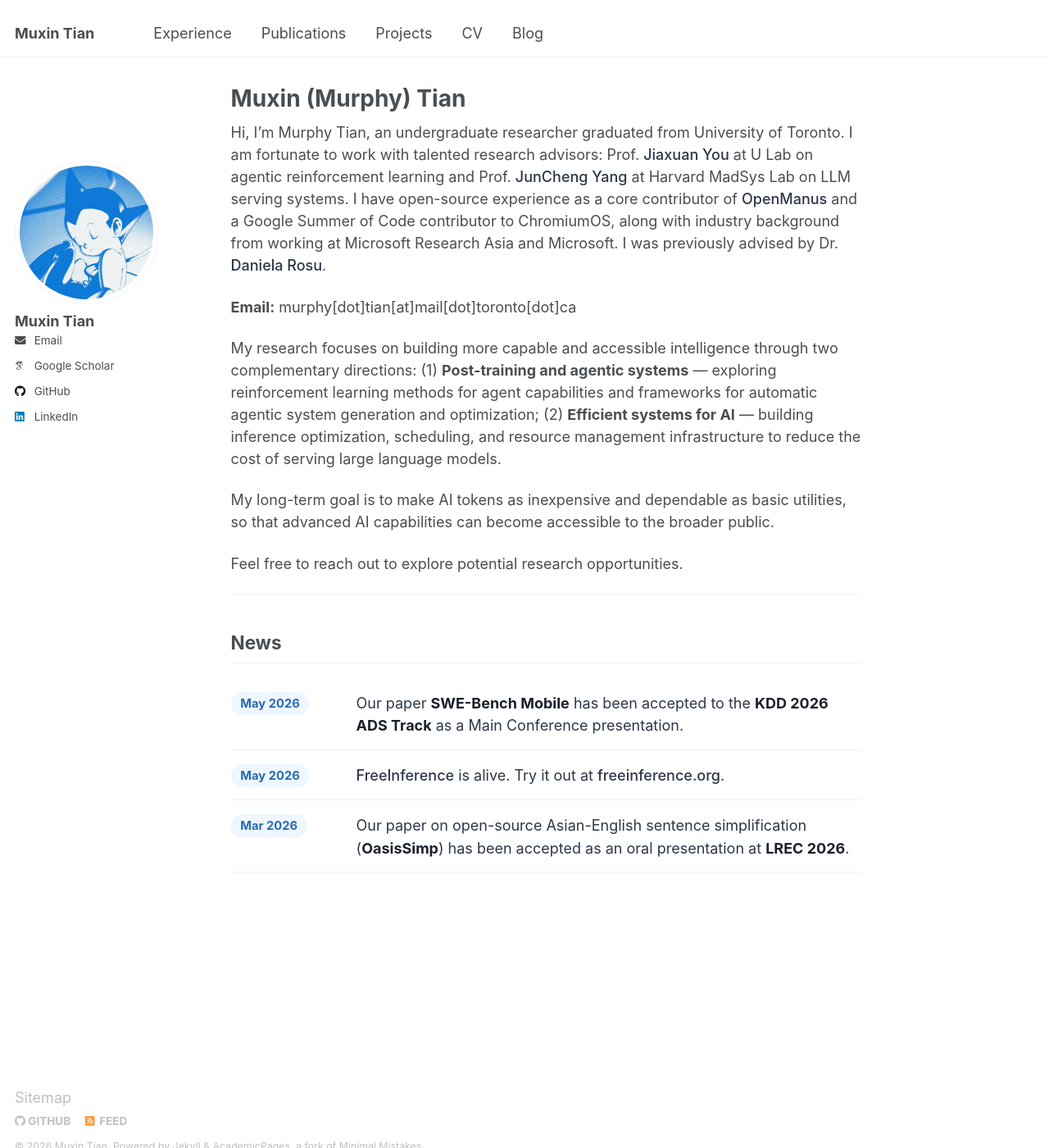
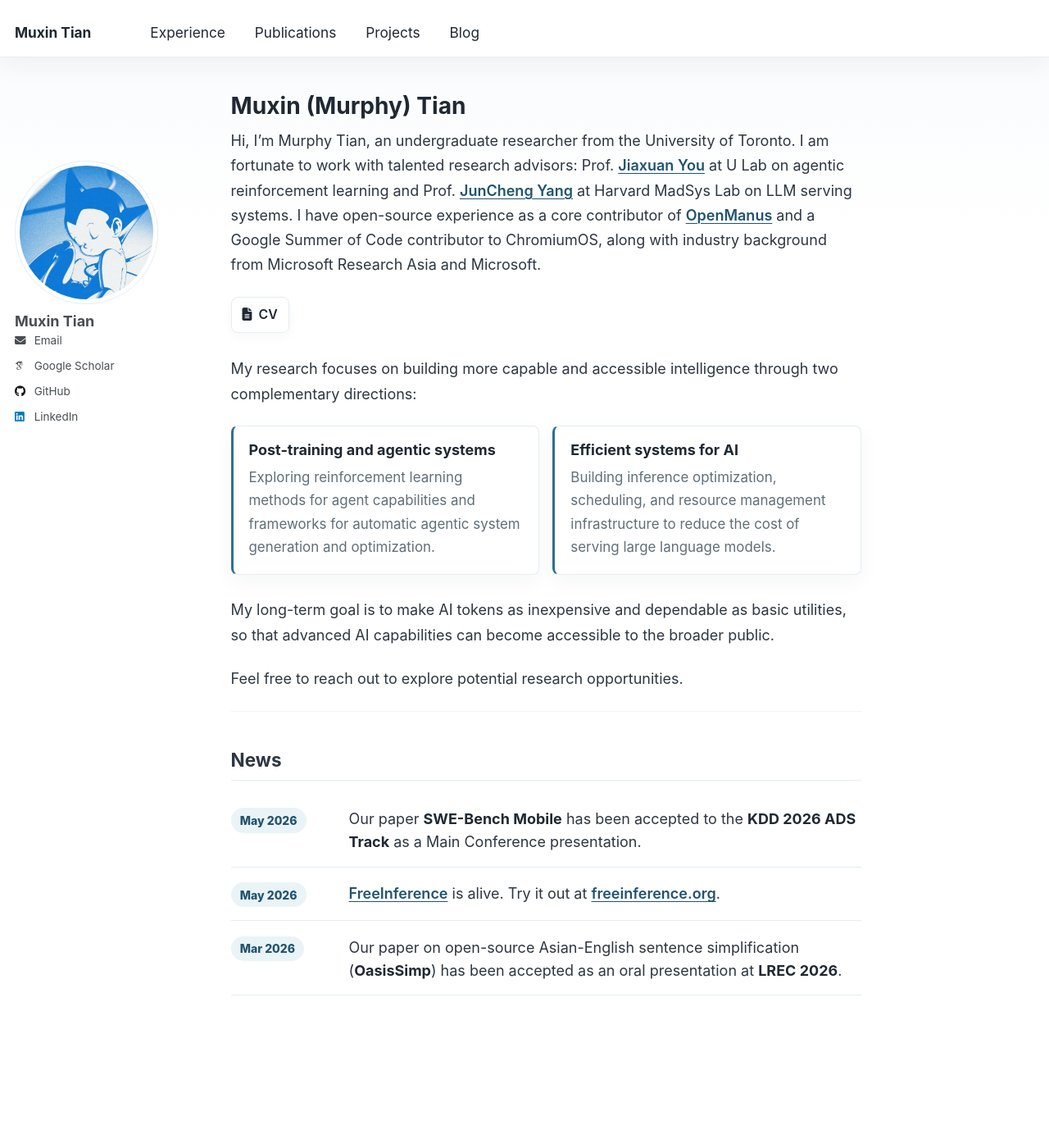
Before and after one commit to realtmxi/realtmxi.github.io, a Jekyll site: the page built from _pages/about.md, in a window 1280 px wide and 1400 px high. Shown: the whole window at 82% size. Built offline with Jekyll 4.4.1, drawn with Linux system fonts in a browser that asks for light colours; some web fonts are replaced.

Commit message:
Polish personal site homepage

```diff
--- a/_data/navigation.yml
+++ b/_data/navigation.yml
@@ -14,10 +14,6 @@
   - title: "Projects"
     url: /projects/
 
-  - title: "CV"
-    url: /files/research_resume.pdf
-    target: "_blank"
-
   # - title: "Talks"
   #   url: /talks/
 
--- a/_includes/author-profile.html
+++ b/_includes/author-profile.html
@@ -21,8 +21,8 @@
   </div>
 
   <div class="author__urls-wrapper">
-    <button class="btn btn--inverse">Follow</button>
-    <ul class="author__urls social-icons">
+    <button class="btn btn--inverse" type="button" aria-expanded="false" aria-controls="author-links">Links</button>
+    <ul id="author-links" class="author__urls social-icons">
       <!-- Font Awesome icons / Biographic information  -->
       {% if author.location %}
         <li class="author__desktop"><i class="fa-solid fa-location-dot icon-pad-right" aria-hidden="true"></i>{{ author.location }}</li>
--- a/_includes/scripts.html
+++ b/_includes/scripts.html
@@ -1,3 +1,4 @@
 <script src="{{ base_path }}/assets/js/main.min.js"></script>
+<script src="{{ '/assets/js/site-polish.js' | relative_url }}"></script>
 
 {% include analytics.html %}
--- a/_pages/about.md
+++ b/_pages/about.md
@@ -7,89 +7,24 @@
   - /about.html
 ---
 
-<style>
-  .page__content a {
-    text-decoration: none;
-    color: #2d3748;
-    font-weight: 500;
-    transition: color 0.2s ease;
-  }
+Hi, I'm Murphy Tian, an undergraduate researcher from the University of Toronto. I am fortunate to work with talented research advisors: Prof. [Jiaxuan You](https://cs.stanford.edu/people/jiaxuan/) at U Lab on agentic reinforcement learning and Prof. [JunCheng Yang](https://junchengyang.com/) at Harvard MadSys Lab on LLM serving systems. I have open-source experience as a core contributor of [OpenManus](https://github.com/FoundationAgents/OpenManus) and a Google Summer of Code contributor to ChromiumOS, along with industry background from Microsoft Research Asia and Microsoft.
 
-  .page__content a:hover {
-    color: #1a202c;
-    text-decoration: none;
-  }
-
-  .news-list {
-    margin-top: 1.1rem;
-    display: grid;
-    gap: 0.15rem;
-  }
-
-  .news-item {
-    display: grid;
-    grid-template-columns: 7.5rem 1fr;
-    gap: 1rem;
-    align-items: start;
-    padding: 0.8rem 0;
-    border-bottom: 1px solid #edf2f7;
-  }
-
-  .news-date {
-    width: fit-content;
-    padding: 0.18rem 0.65rem;
-    border-radius: 999px;
-    background: #eef6ff;
-    color: #2b6cb0;
-    font-size: 0.82rem;
-    font-weight: 700;
-    white-space: nowrap;
-  }
-
-  .news-text {
-    color: #2d3748;
-    line-height: 1.55;
-  }
-
-  .news-text strong {
-    color: #1a202c;
-  }
-
-  @media (max-width: 600px) {
-    .news-item {
-      grid-template-columns: 1fr;
-      gap: 0.35rem;
-      padding: 0.85rem 0;
-    }
-  }
-
-  @media (prefers-color-scheme: dark) {
-    .news-item {
-      border-bottom-color: #2d3748;
-    }
-
-    .news-date {
-      background: #1e3a5f;
-      color: #90cdf4;
-    }
-
-    .news-text {
-      color: #cbd5e0;
-    }
-
-    .news-text strong {
-      color: #f7fafc;
-    }
-  }
-</style>
-
-Hi, I'm Murphy Tian, an undergraduate researcher graduated from University of Toronto. I am fortunate to work with talented research advisors: Prof. [Jiaxuan You](https://cs.stanford.edu/people/jiaxuan/) at U Lab on agentic reinforcement learning and Prof. [JunCheng Yang](https://junchengyang.com/) at Harvard MadSys Lab on LLM serving systems. I have open-source experience as a core contributor of [OpenManus](https://github.com/FoundationAgents/OpenManus) and a Google Summer of Code contributor to ChromiumOS, along with industry background from working at Microsoft Research Asia and Microsoft. I was previously advised by Dr. [Daniela Rosu](https://www.linkedin.com/in/daniela-rosu-704828/).
-
-**Email:** murphy[dot]tian[at]mail[dot]toronto[dot]ca
+<div class="home-actions">
+  <a class="home-action" href="/files/research_resume.pdf"><i class="fas fa-file-lines" aria-hidden="true"></i>CV</a>
+</div>
 
 My research focuses on building more capable and accessible intelligence through two complementary directions:
-(1) **Post-training and agentic systems** — exploring reinforcement learning methods for agent capabilities and frameworks for automatic agentic system generation and optimization;
-(2) **Efficient systems for AI** — building inference optimization, scheduling, and resource management infrastructure to reduce the cost of serving large language models.
+
+<div class="focus-grid">
+  <div class="focus-item">
+    <h3>Post-training and agentic systems</h3>
+    <p>Exploring reinforcement learning methods for agent capabilities and frameworks for automatic agentic system generation and optimization.</p>
+  </div>
+  <div class="focus-item">
+    <h3>Efficient systems for AI</h3>
+    <p>Building inference optimization, scheduling, and resource management infrastructure to reduce the cost of serving large language models.</p>
+  </div>
+</div>
 
 My long-term goal is to make AI tokens as inexpensive and dependable as basic utilities, so that advanced AI capabilities can become accessible to the broader public.
 
--- /dev/null
+++ b/_sass/_custom.scss
@@ -0,0 +1,309 @@
+/* ==========================================================================
+   Site-specific polish
+   ========================================================================== */
+
+:root {
+  --site-accent: #2f6f93;
+  --site-accent-strong: #21536f;
+  --site-accent-soft: #eaf4f7;
+  --site-ink: #1f2933;
+  --site-muted: #5f6f7a;
+  --site-line: #e5edf2;
+  --site-panel: #ffffff;
+  --site-panel-soft: #f7fafc;
+  --site-shadow: 0 14px 34px rgba(31, 41, 51, 0.08);
+}
+
+body {
+  background:
+    linear-gradient(180deg, rgba(247, 250, 252, 0.92) 0, rgba(255, 255, 255, 0) 280px),
+    var(--global-bg-color);
+}
+
+.masthead {
+  background: rgba(255, 255, 255, 0.92);
+  border-bottom-color: rgba(229, 237, 242, 0.9);
+  box-shadow: 0 10px 30px rgba(31, 41, 51, 0.05);
+  backdrop-filter: blur(14px);
+}
+
+.greedy-nav {
+  background: transparent;
+
+  a {
+    border-radius: 6px;
+    color: var(--site-ink);
+    font-size: 0.96rem;
+  }
+
+  .visible-links a:before {
+    height: 2px;
+    background: var(--site-accent);
+  }
+
+  button {
+    border-radius: 6px;
+    background: var(--site-ink);
+    transition: background 0.2s ease, transform 0.2s ease;
+
+    &:hover {
+      background: var(--site-accent-strong);
+    }
+  }
+
+  .hidden-links {
+    border-color: var(--site-line);
+    border-radius: 8px;
+    box-shadow: var(--site-shadow);
+  }
+}
+
+#main {
+  margin-top: 2.5em;
+}
+
+.page__title {
+  color: var(--site-ink);
+  letter-spacing: 0;
+}
+
+.page__content {
+  color: #2d3742;
+  line-height: 1.68;
+
+  h2 {
+    border-bottom-color: var(--site-line);
+  }
+
+  a {
+    color: var(--site-accent-strong);
+    font-weight: 600;
+    text-decoration-thickness: 1px;
+    text-underline-offset: 0.16em;
+  }
+}
+
+.home-actions {
+  display: flex;
+  flex-wrap: wrap;
+  gap: 0.65rem;
+  margin: 1rem 0 1.65rem;
+}
+
+.home-action {
+  display: inline-flex;
+  align-items: center;
+  gap: 0.45rem;
+  min-height: 2.2rem;
+  padding: 0.42rem 0.72rem;
+  border: 1px solid var(--site-line);
+  border-radius: 8px;
+  background: var(--site-panel);
+  box-shadow: 0 4px 14px rgba(31, 41, 51, 0.04);
+  color: var(--site-ink) !important;
+  font-size: 0.88rem;
+  font-weight: 700;
+  text-decoration: none !important;
+  transition: border-color 0.2s ease, box-shadow 0.2s ease, transform 0.2s ease;
+
+  &:only-child {
+    flex: 0 0 auto;
+  }
+
+  &:hover {
+    border-color: rgba(47, 111, 147, 0.45);
+    box-shadow: 0 10px 22px rgba(31, 41, 51, 0.08);
+    transform: translateY(-1px);
+  }
+
+  &.primary {
+    border-color: var(--site-accent);
+    background: var(--site-accent);
+    color: #fff !important;
+  }
+}
+
+.focus-grid {
+  display: grid;
+  grid-template-columns: repeat(2, minmax(0, 1fr));
+  gap: 0.9rem;
+  margin: 1.2rem 0 1.6rem;
+}
+
+.focus-item {
+  padding: 1rem 1.05rem;
+  border: 1px solid var(--site-line);
+  border-left: 3px solid var(--site-accent);
+  border-radius: 8px;
+  background: var(--site-panel);
+  box-shadow: 0 8px 24px rgba(31, 41, 51, 0.045);
+
+  h3 {
+    margin: 0 0 0.45rem;
+    color: var(--site-ink);
+    font-size: 1rem;
+  }
+
+  p {
+    margin: 0;
+    color: var(--site-muted);
+    font-size: 0.94rem;
+  }
+}
+
+.news-list {
+  display: grid;
+  gap: 0.2rem;
+  margin-top: 1rem;
+}
+
+.news-item {
+  display: grid;
+  grid-template-columns: 7rem 1fr;
+  gap: 1rem;
+  align-items: start;
+  padding: 0.85rem 0;
+  border-bottom: 1px solid var(--site-line);
+}
+
+.news-date {
+  width: fit-content;
+  padding: 0.18rem 0.62rem;
+  border-radius: 999px;
+  background: var(--site-accent-soft);
+  color: var(--site-accent-strong);
+  font-size: 0.78rem;
+  font-weight: 800;
+  white-space: nowrap;
+}
+
+.news-text {
+  color: #2d3742;
+  line-height: 1.55;
+
+  strong {
+    color: var(--site-ink);
+  }
+}
+
+.author__avatar img {
+  border: 1px solid var(--site-line);
+  box-shadow: none;
+}
+
+.author__urls-wrapper {
+  button {
+    min-height: 2.25rem;
+    border-radius: 8px;
+    border: 1px solid var(--site-line);
+    background: var(--site-panel);
+    color: var(--site-ink);
+    font-weight: 700;
+  }
+}
+
+.author__urls {
+  border-color: var(--site-line);
+  border-radius: 8px;
+}
+
+@media screen and (max-width: 924px) {
+  .author__urls {
+    box-shadow: var(--site-shadow);
+  }
+}
+
+body .page__content .pub-note,
+body .page__content .pub-entry,
+body .page__content .project-entry {
+  border-color: var(--site-line);
+  border-left-color: var(--site-accent);
+  border-radius: 8px;
+  box-shadow: 0 10px 30px rgba(31, 41, 51, 0.06);
+}
+
+body .page__content .pub-entry:hover,
+body .page__content .project-entry:hover {
+  border-left-color: var(--site-accent-strong);
+  box-shadow: var(--site-shadow);
+  transform: translateY(-1px);
+}
+
+body .page__content .pub-title,
+body .page__content .project-title {
+  color: var(--site-ink);
+}
+
+body .page__content .project-btn.primary {
+  background: var(--site-accent);
+  box-shadow: 0 10px 24px rgba(47, 111, 147, 0.22);
+}
+
+@media screen and (max-width: 600px) {
+  #main {
+    margin-top: 1.7em;
+  }
+
+  .sidebar {
+    margin-top: 2.3em;
+  }
+
+  .home-actions {
+    gap: 0.5rem;
+  }
+
+  .home-action {
+    flex: 1 1 calc(50% - 0.5rem);
+    justify-content: center;
+    padding-right: 0.65rem;
+    padding-left: 0.65rem;
+  }
+
+  .author__urls-wrapper .author__urls {
+    position: static;
+    min-width: 10rem;
+    margin-top: 0.6rem;
+
+    &:before,
+    &:after {
+      display: none;
+    }
+  }
+
+  .focus-grid,
+  .news-item {
+    grid-template-columns: 1fr;
+  }
+
+  .news-item {
+    gap: 0.35rem;
+    padding: 0.9rem 0;
+  }
+
+  body .page__content .project-entry {
+    gap: 1.1em;
+  }
+}
+
+@media (prefers-color-scheme: dark) {
+  :root {
+    --site-accent-soft: #193849;
+    --site-ink: #f7fafc;
+    --site-muted: #c9d4dd;
+    --site-line: #31424d;
+    --site-panel: #17212b;
+    --site-panel-soft: #111a22;
+    --site-shadow: 0 14px 34px rgba(0, 0, 0, 0.3);
+  }
+
+  .masthead {
+    background: rgba(17, 24, 32, 0.9);
+  }
+
+  .focus-item,
+  .home-action,
+  body .page__content .pub-entry,
+  body .page__content .project-entry {
+    background: var(--site-panel);
+  }
+}
--- a/assets/css/main.scss
+++ b/assets/css/main.scss
@@ -38,5 +38,7 @@
     "vendor/font-awesome/fontawesome",
     "vendor/font-awesome/solid",
     "vendor/font-awesome/brands",
-    "vendor/magnific-popup/magnific-popup"
+    "vendor/magnific-popup/magnific-popup",
+
+    "custom"
 ;
--- /dev/null
+++ b/assets/js/site-polish.js
@@ -0,0 +1,102 @@
+(function () {
+  function ready(callback) {
+    if (document.readyState === "loading") {
+      document.addEventListener("DOMContentLoaded", callback);
+    } else {
+      callback();
+    }
+  }
+
+  ready(function () {
+    var smallViewport = window.matchMedia("(max-width: 924px)");
+    var nav = document.querySelector("#site-nav");
+    var navButton = document.querySelector("#site-nav > button");
+    var navLinks = document.querySelector("#site-nav .hidden-links");
+    var authorWrap = document.querySelector(".author__urls-wrapper");
+    var authorButton = document.querySelector(".author__urls-wrapper button");
+    var authorLinks = document.querySelector(".author__urls-wrapper .author__urls");
+
+    function closeAuthorLinks() {
+      if (!authorButton || !authorLinks || !smallViewport.matches) {
+        return;
+      }
+
+      authorButton.classList.remove("open");
+      authorButton.setAttribute("aria-expanded", "false");
+      authorLinks.style.display = "none";
+    }
+
+    function syncAuthorState() {
+      if (!authorButton || !authorLinks) {
+        return;
+      }
+
+      var isOpen = window.getComputedStyle(authorLinks).display !== "none";
+      authorButton.setAttribute("aria-expanded", isOpen ? "true" : "false");
+    }
+
+    function closeNavLinks() {
+      if (!navButton || !navLinks) {
+        return;
+      }
+
+      navButton.classList.remove("close");
+      navButton.setAttribute("aria-expanded", "false");
+      navButton.setAttribute("aria-label", "Open navigation menu");
+      navLinks.classList.add("hidden");
+    }
+
+    function syncNavState() {
+      if (!navButton || !navLinks) {
+        return;
+      }
+
+      var isOpen = !navLinks.classList.contains("hidden");
+      navButton.setAttribute("aria-expanded", isOpen ? "true" : "false");
+      navButton.setAttribute("aria-label", isOpen ? "Close navigation menu" : "Open navigation menu");
+    }
+
+    if (authorButton) {
+      authorButton.addEventListener("click", function () {
+        closeNavLinks();
+        window.setTimeout(syncAuthorState, 0);
+      });
+    }
+
+    if (navButton) {
+      navButton.addEventListener("click", function () {
+        closeAuthorLinks();
+        window.setTimeout(syncNavState, 0);
+      });
+    }
+
+    document.addEventListener("click", function (event) {
+      if (authorWrap && !authorWrap.contains(event.target)) {
+        closeAuthorLinks();
+      }
+
+      if (nav && !nav.contains(event.target)) {
+        closeNavLinks();
+      }
+    });
+
+    document.addEventListener("keydown", function (event) {
+      if (event.key === "Escape") {
+        closeAuthorLinks();
+        closeNavLinks();
+      }
+    });
+
+    window.addEventListener("resize", function () {
+      if (!smallViewport.matches && authorLinks) {
+        authorLinks.style.display = "";
+      }
+
+      syncAuthorState();
+      syncNavState();
+    });
+
+    syncAuthorState();
+    syncNavState();
+  });
+}());
```
